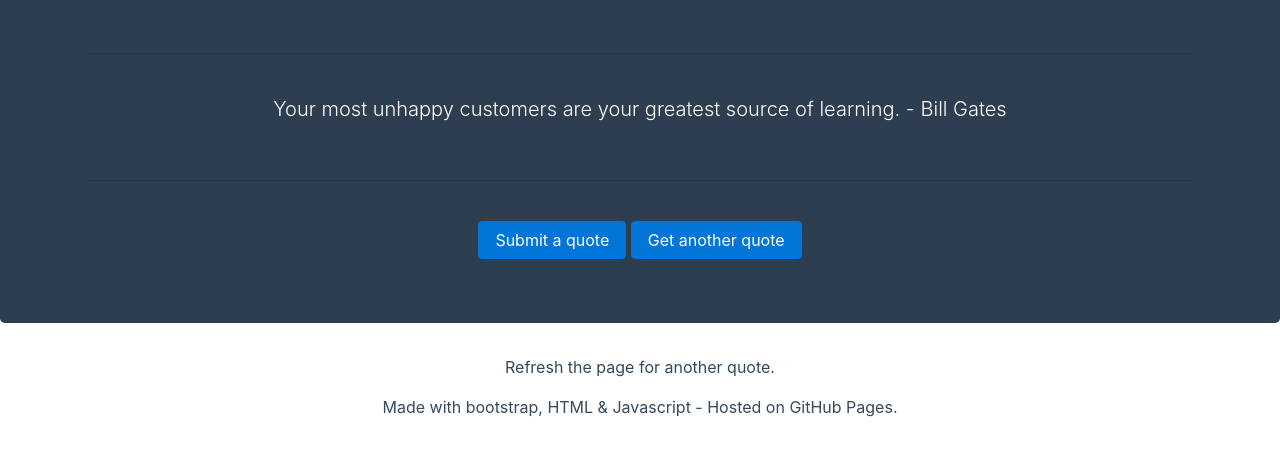
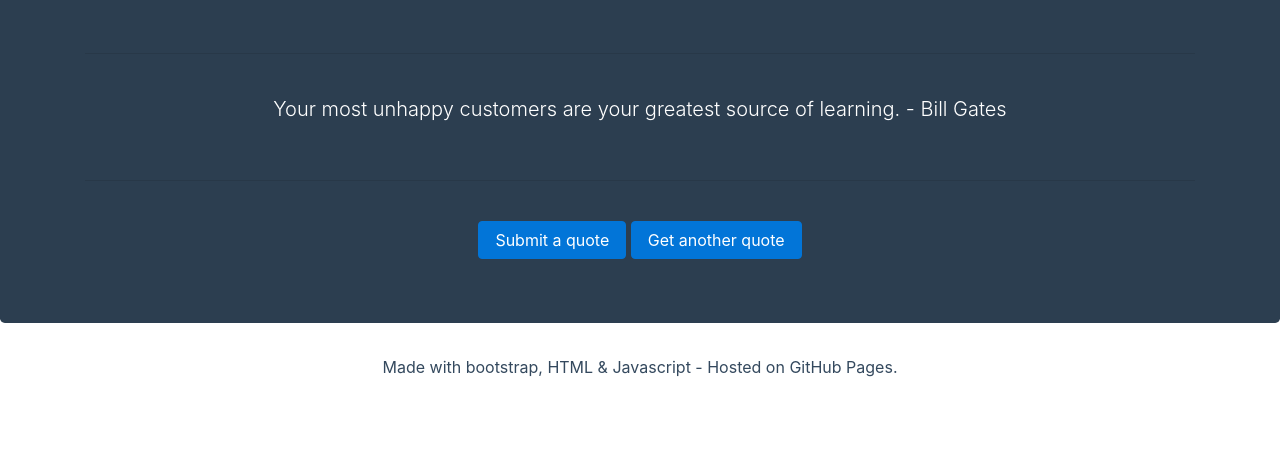
Before and after one commit to MasterOfTheTiger/bounce, a plain HTML site: page index.html in a window 1280 px wide. Shown: the part 191-646 px from the top of the page. Drawn offline with nearby package versions, Linux system fonts and the light colour scheme.

Commit message:
Replace text with button

```diff
--- a/index.html
+++ b/index.html
@@ -28,7 +28,6 @@
         <a class="btn btn-primary" onClick="document.location.reload(true)" role="button">Get another quote</a>
        </div>
      </div>
-     <p style="color: #34495e;">Refresh the page for another quote.</p>
      <p style="color: #34495e;">Made with bootstrap, HTML &amp; Javascript - Hosted on GitHub Pages.</p>
 </center>
 </body>
```
